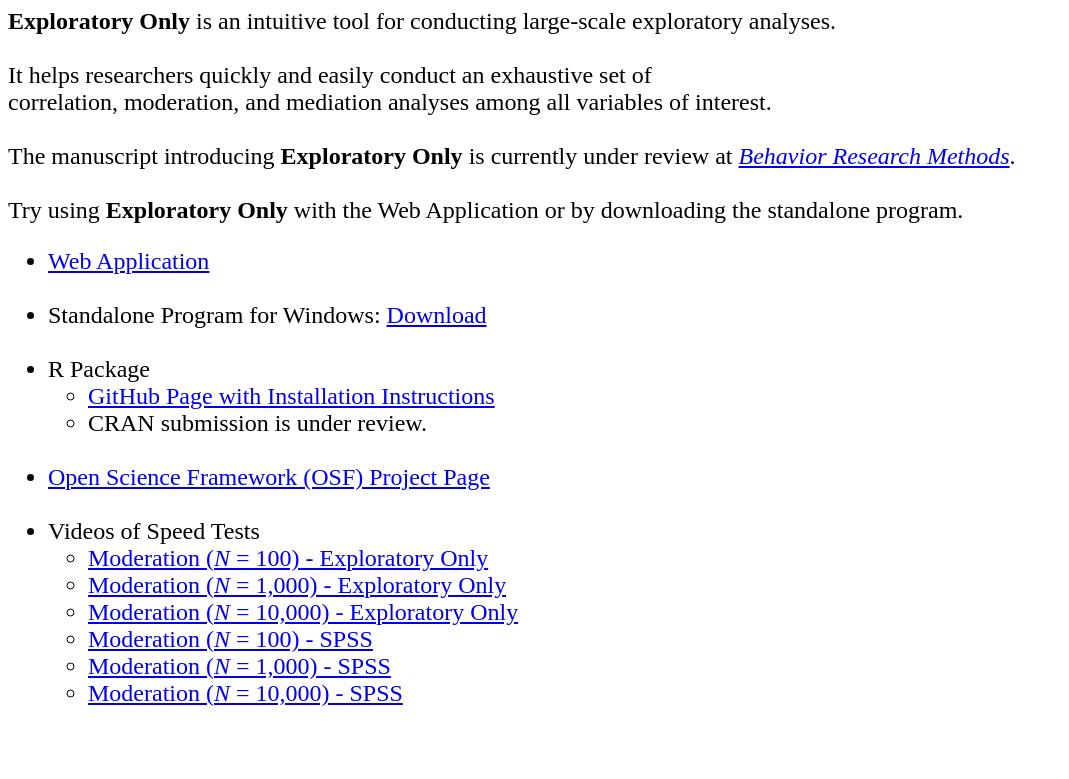
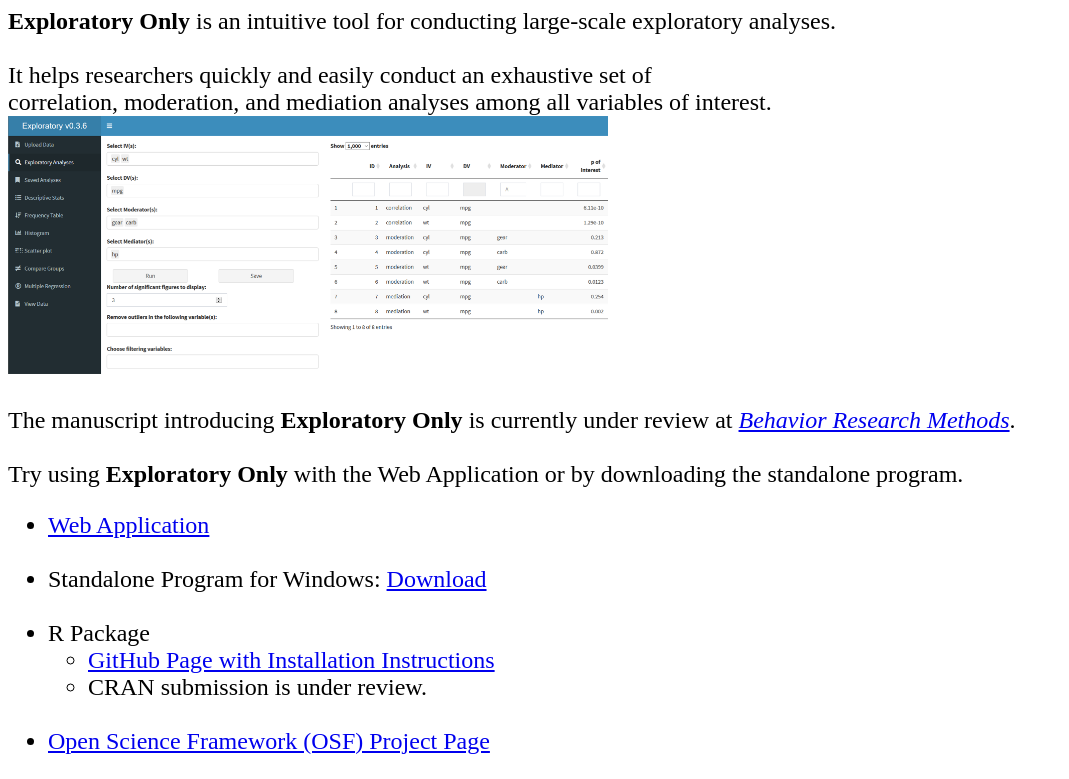
Before and after one commit to jinkim3/exploratory_only_website, a plain HTML site: page index.html in a window 1280 px wide. Shown: the top 779 px of the page, without its empty margins (0-1069 px from the left). Drawn offline with Linux system fonts and the light colour scheme.

Commit message:
Update index.html

```diff
--- a/index.html
+++ b/index.html
@@ -24,6 +24,10 @@
         <br>correlation, moderation, and mediation analyses among all
         variables of interest.
         <br>
+        </div>
+        <div id="example_pic_1">
+        <img src="https://github.com/jinkim3/exploratory_only_website/blob/main/example%201.png"
+        alt="Exploratory Only GUI" style="width:600px">
         </div>
         <div id="intro_2" style="font-size: x-large">
         <br>The manuscript introducing <b>Exploratory Only</b> is
```
